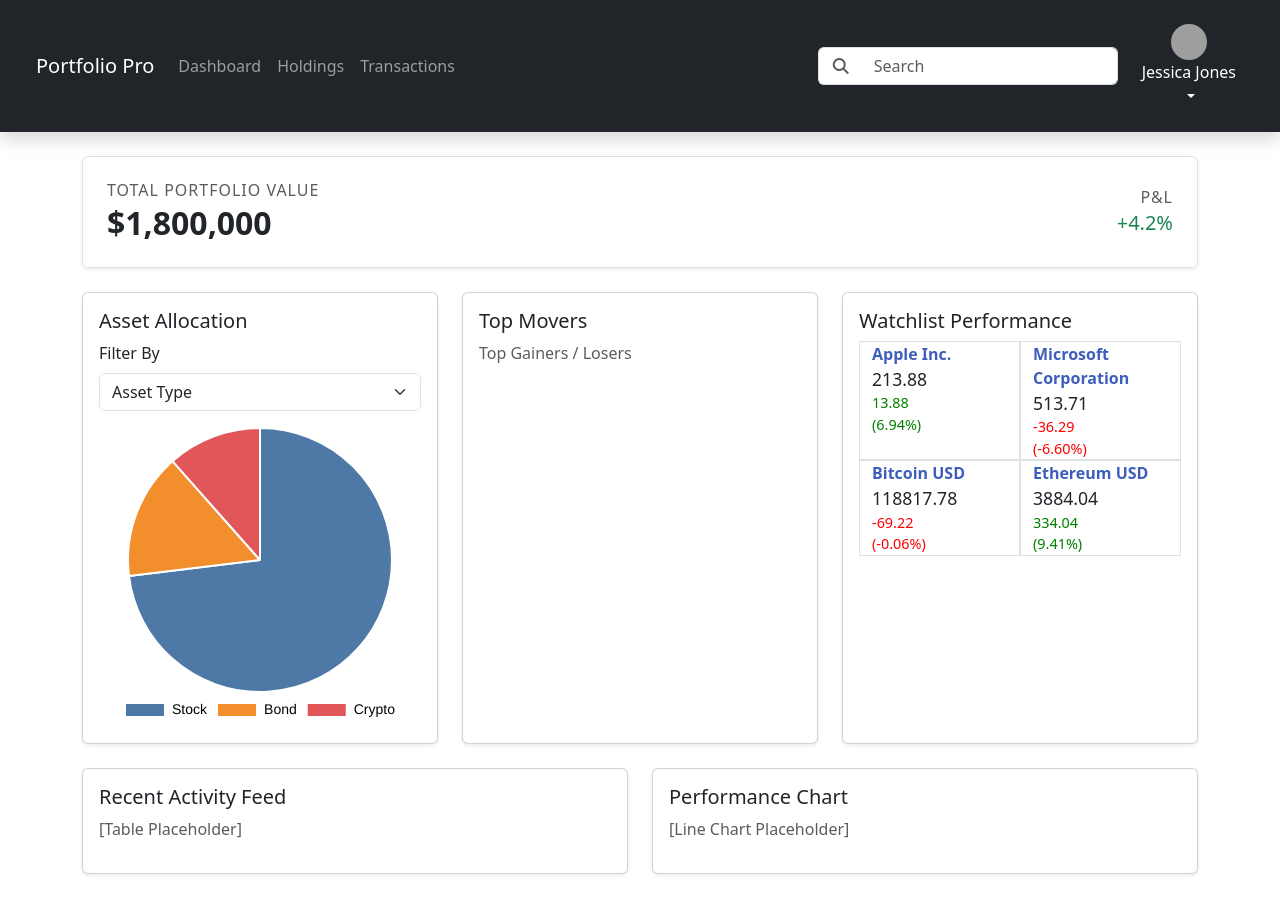
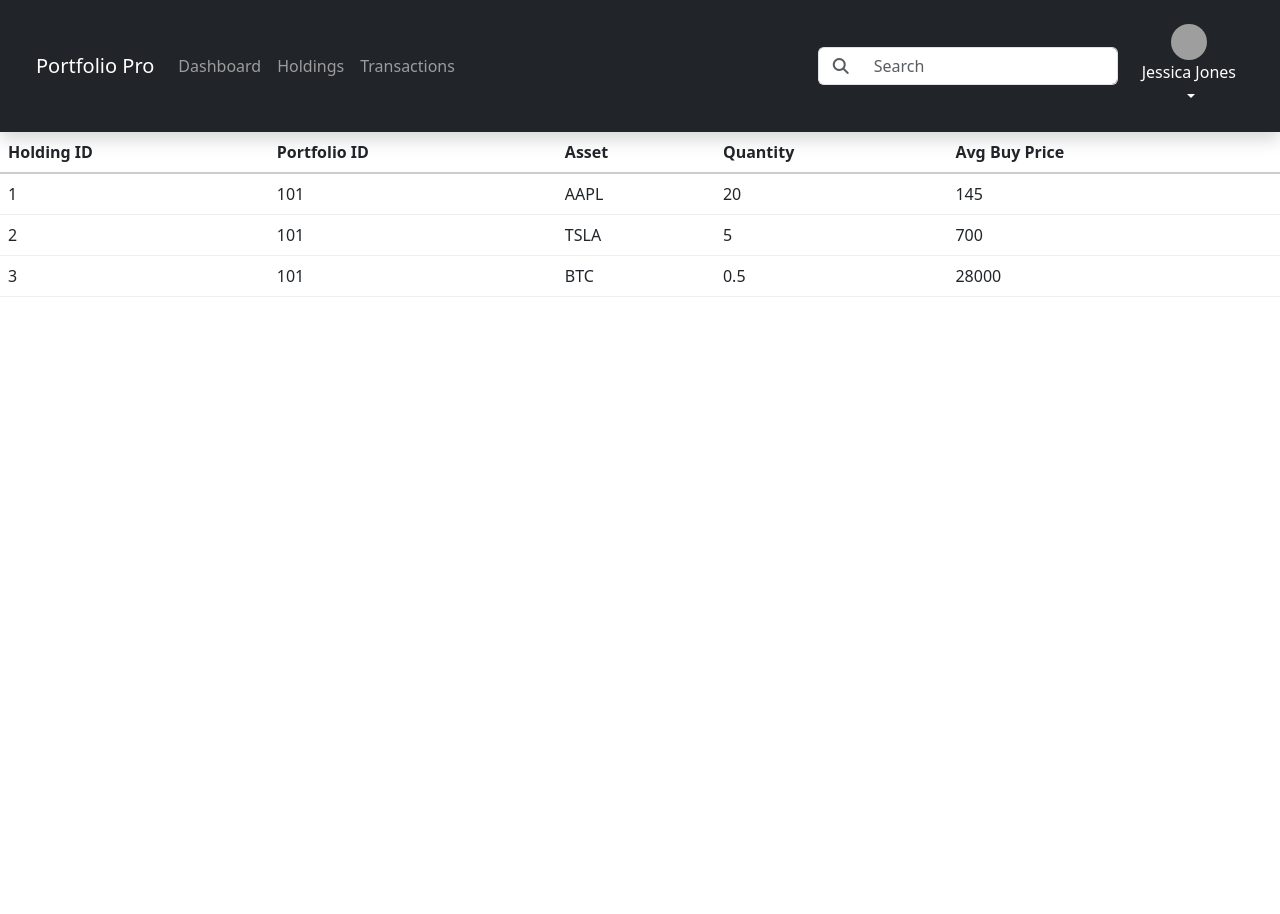
Before and after one commit to angelstephanie/HK-Portfolio-Management-System, a React (Create React App) app in the folder frontend/: page /holdings in a window 1280 px wide. Shown: the top 914 px of the page. After the commit the page ends 800 px from the top, so only its background shows below. Built offline with nearby package versions, Linux system fonts and the light colour scheme; grey boxes are pictures that could not be loaded.

Commit message:
Created basic transactions and holdings pages based on data table component and added navigation using react router dom.

```diff
--- a/frontend/package.json
+++ b/frontend/package.json
@@ -14,6 +14,7 @@
     "react-bootstrap": "^2.8.0",
     "react-chartjs-2": "^5.3.0",
     "react-dom": "^19.1.0",
+    "react-router-dom": "^7.7.1",
     "react-scripts": "5.0.1",
     "web-vitals": "^2.1.4"
   },
--- a/frontend/src/App.js
+++ b/frontend/src/App.js
@@ -3,14 +3,20 @@ import PortfolioDashboard from './components/dashboard';
 import 'bootstrap/dist/css/bootstrap.min.css';
 import '@fortawesome/fontawesome-free/css/all.min.css';
 import ArgonNavbar from './components/navBar';
+import { BrowserRouter as Router, Route, Routes } from 'react-router-dom';
+import HoldingsPage from './components/holdingsPage';
+import TransactionsPage from './components/transactionsPage';
 
 function App() {
   return (
-    <div>
-      <ArgonNavbar />
-      <PortfolioDashboard />
-      {/* Additional components can be added here */}
-    </div>
+      <Router>
+        <ArgonNavbar />
+        <Routes>
+          <Route path="/holdings" element={<HoldingsPage />} />
+          <Route path="/transactions" element={<TransactionsPage />} />
+          <Route path="/dashboard" element={<PortfolioDashboard />} />
+        </Routes>
+      </Router>
   );
 }
 
--- /dev/null
+++ b/frontend/src/assets/holdings.json
@@ -0,0 +1,23 @@
+[
+  {
+    "holding_id": 1,
+    "portfolio_id": 101,
+    "symbol": "AAPL",
+    "quantity": 20,
+    "avg_buy_price": 145.0
+  },
+  {
+    "holding_id": 2,
+    "portfolio_id": 101,
+    "symbol": "TSLA",
+    "quantity": 5,
+    "avg_buy_price": 700.0
+  },
+  {
+    "holding_id": 3,
+    "portfolio_id": 101,
+    "symbol": "BTC",
+    "quantity": 0.5,
+    "avg_buy_price": 28000.0
+  }
+]
--- /dev/null
+++ b/frontend/src/assets/transactions.json
@@ -0,0 +1,24 @@
+[
+  {
+    "transaction_id": 1,
+    "portfolio_id": 101,
+    "symbol": "AAPL",
+    "type": "buy",
+    "quantity": 10,
+    "price_per_unit": 150.5,
+    "fee": 1.0,
+    "timestamp": "2025-07-30T10:00:00",
+    "notes": "Initial purchase"
+  },
+  {
+    "transaction_id": 2,
+    "portfolio_id": 101,
+    "symbol": "BTC",
+    "type": "sell",
+    "quantity": 0.25,
+    "price_per_unit": 30000,
+    "fee": 10,
+    "timestamp": "2025-07-29T15:30:00",
+    "notes": "Partial profit"
+  }
+]
--- /dev/null
+++ b/frontend/src/components/dataTable.js
@@ -0,0 +1,41 @@
+import React from 'react';
+
+function DataTable({ columns, data }) {
+  return (
+    <table className="data-table" style={{ width: '100%', borderCollapse: 'collapse' }}>
+      <thead>
+        <tr>
+          {columns.map(col => (
+            <th
+              key={col.accessor}
+              style={{ borderBottom: '2px solid #ccc', padding: '8px', textAlign: 'left' }}
+            >
+              {col.header}
+            </th>
+          ))}
+        </tr>
+      </thead>
+      <tbody>
+        {data.length === 0 ? (
+          <tr>
+            <td colSpan={columns.length} style={{ padding: '8px', textAlign: 'center' }}>
+              No data available
+            </td>
+          </tr>
+        ) : (
+          data.map((row, rowIndex) => (
+            <tr key={rowIndex} style={{ borderBottom: '1px solid #eee' }}>
+              {columns.map(col => (
+                <td key={col.accessor} style={{ padding: '8px' }}>
+                  {row[col.accessor]}
+                </td>
+              ))}
+            </tr>
+          ))
+        )}
+      </tbody>
+    </table>
+  );
+}
+
+export default DataTable;
--- /dev/null
+++ b/frontend/src/components/holdingsPage.js
@@ -0,0 +1,17 @@
+import React from 'react';
+import DataTable from './dataTable';
+import holdingsData from '../assets/holdings.json';
+
+const holdingsColumns = [
+  { header: 'Holding ID', accessor: 'holding_id' },
+  { header: 'Portfolio ID', accessor: 'portfolio_id' },
+  { header: 'Asset', accessor: 'symbol' },
+  { header: 'Quantity', accessor: 'quantity' },
+  { header: 'Avg Buy Price', accessor: 'avg_buy_price' }
+];
+
+function HoldingsPage() {
+  return <DataTable columns={holdingsColumns} data={holdingsData} />;
+}
+
+export default HoldingsPage;
--- a/frontend/src/components/navBar.js
+++ b/frontend/src/components/navBar.js
@@ -1,4 +1,5 @@
 import { Navbar, Nav, Form, FormControl, Dropdown } from 'react-bootstrap';
+import { Link } from 'react-router-dom';
 
 const ArgonNavbar = () => {
   return (
@@ -10,9 +11,9 @@ const ArgonNavbar = () => {
         </Navbar.Brand>
 
         <Nav className="me-auto">
-          <Nav.Link href="#dashboard">Dashboard</Nav.Link>
-          <Nav.Link href="#holdings">Holdings</Nav.Link>
-          <Nav.Link href="#transactions">Transactions</Nav.Link>
+          <Nav.Link as={Link} to="/dashboard">Dashboard</Nav.Link>
+          <Nav.Link as={Link} to="/holdings">Holdings</Nav.Link>
+          <Nav.Link as={Link} to="/transactions">Transactions</Nav.Link>
         </Nav>
 
         {/* Search form */}
--- /dev/null
+++ b/frontend/src/components/transactionsPage.js
@@ -0,0 +1,20 @@
+import React from 'react';
+import DataTable from './dataTable';
+import transactionsData from '../assets/transactions.json';
+
+const transactionsColumns = [
+  { header: 'Transaction ID', accessor: 'transaction_id' },
+  { header: 'Asset', accessor: 'symbol' },
+  { header: 'Date', accessor: 'timestamp' },
+  { header: 'Quantity', accessor: 'quantity' },
+  { header: 'Price/Unit', accessor: 'price_per_unit' },
+  { header: 'Fee', accessor: 'fee' },
+  { header: 'Type', accessor: 'type' },
+  { header: 'Notes', accessor: 'notes' }
+];
+
+function TransactionsPage() {
+  return <DataTable columns={transactionsColumns} data={transactionsData} />
+}
+
+export default TransactionsPage;
```
Also changed, not shown: 1 other file (tests, documents, lock files or other folders).
